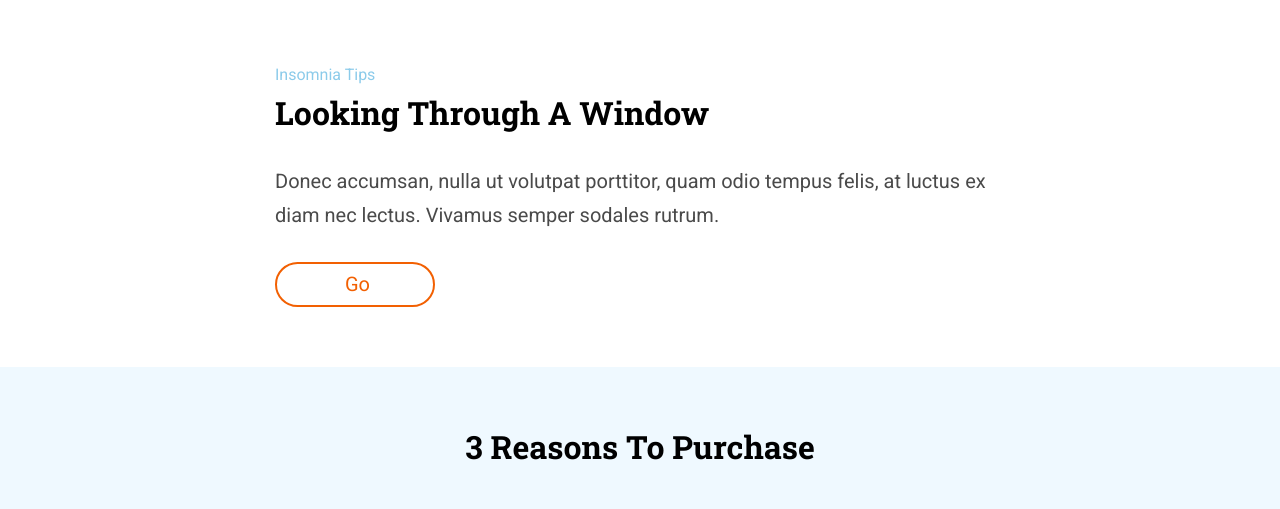
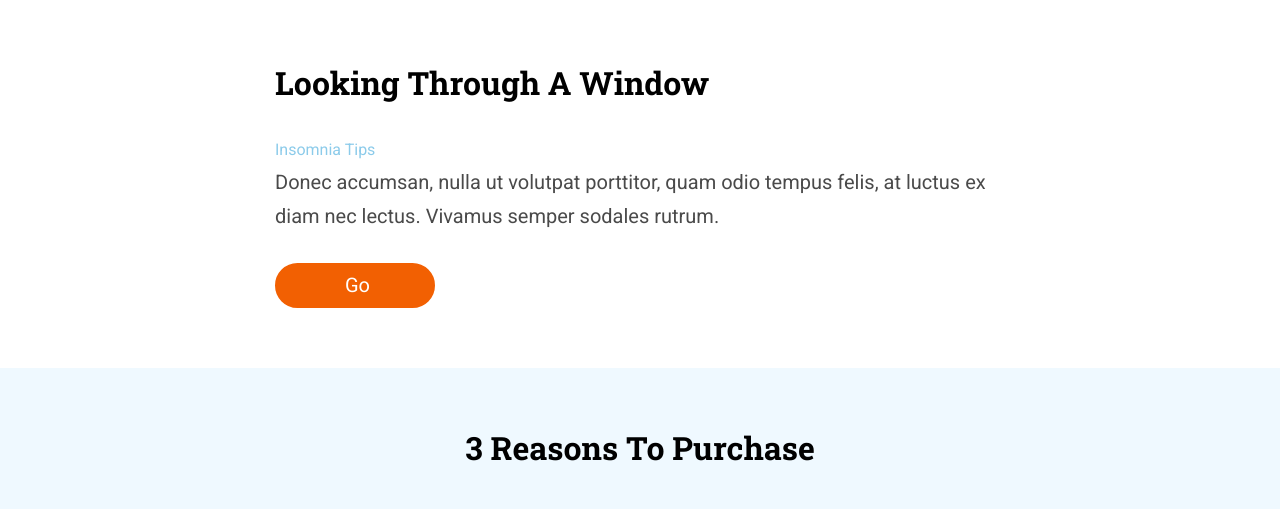
Before and after one commit to Adalab/modulo-1-evaluacion-final-kvi-ki, a website: page docs/index.html in a window 1280 px wide. Shown: the part 800-1309 px from the top of the page. Drawn offline with nearby package versions, Linux system fonts and the light colour scheme; files that its build step writes are made by us from their sources.

Commit message:
Add changes in the new branch

```diff
--- a/src/scss/layout/_header.scss
+++ b/src/scss/layout/_header.scss
@@ -60,5 +60,9 @@
         box-sizing: border-box;
         padding: 18px 12px 15.3px 13px;
         text-decoration: none;
+        visibility: hidden;
+        @media all and (min-width: 768px) {
+            visibility: visible;
+        }
     }
 }
--- a/src/scss/layout/_page.scss
+++ b/src/scss/layout/_page.scss
@@ -4,6 +4,9 @@
     @media all and (min-width: 768px) {
         margin: 30px 60px 60px 39px;
         padding: 0;
+        display: flex;
+        flex-direction: column;
+
     }
     @media all and (min-width: 1280px) {
         padding: 60px 275px;
@@ -13,6 +16,9 @@
         @include t('Roboto', 14px, #8ccbea);
         margin: 0 200px 1px 0;
         line-height: 2.14;
+        @media all and (min-width: 768px) {
+            order: 1;
+        }
             @media all and (min-width: 1280px) {
                 font-size: 16px;
                 line-height: 1.88;
@@ -26,6 +32,7 @@
             @media all and (min-width: 768px) {
                 font-size: 26px;
                 margin: 0 0 30px 0;
+                order: 0;
             }
             @media all and (min-width: 1280px) {
                 font-size: 32px;
@@ -35,9 +42,11 @@
         &__text {
             @include t($textFont, 18px, $textGreyish);
             line-height: 1.67;
-            margin: 15px 0 30px;
+            margin: 15px 0 50px;
             @media all and (min-width: 768px) {
                 font-size: 20px;
+                margin: 15px 0 30px;
+                order: 2;
             }
             @media all and (min-width: 1280px) {
                 margin-top: 0;
@@ -50,18 +59,19 @@
             padding: 0 25px 0 26px;
             border-radius: 22.5px;
             border: solid 2px $buttonBorder;
-            background-color: $backgroundButtonWhite;
+            background-color: $backgroundButtonOrange;
             transition: background-color ease 0.6s;
             &:hover {
                 background-color: #f7d1b9;
             }
             &--simple {
                 text-decoration: none;
-                @include t($buttonFont, 20px, $buttonFontOrange);
+                @include t($buttonFont, 20px, $buttonText);
             }
             @media all and (min-width: 768px) {
                 width: 91px;
                 padding: 0 32.5px 0 33.5px;
+                order: 3;
             }
             @media all and (min-width: 1280px) {
                 width: 160px;
```
Also changed, not shown: public/assets/css/main.css, 1 other file.
